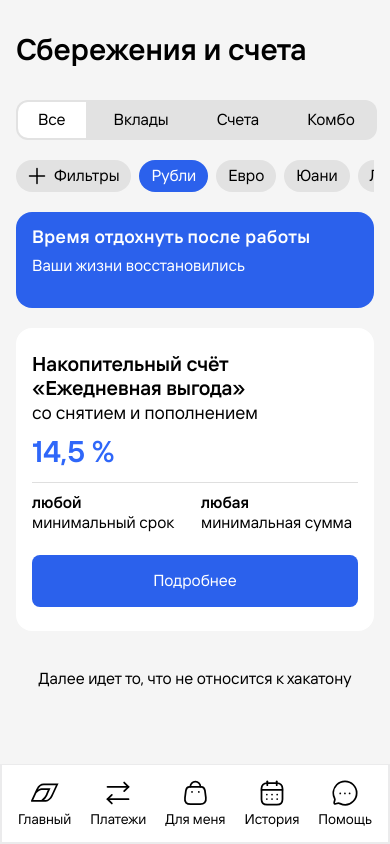
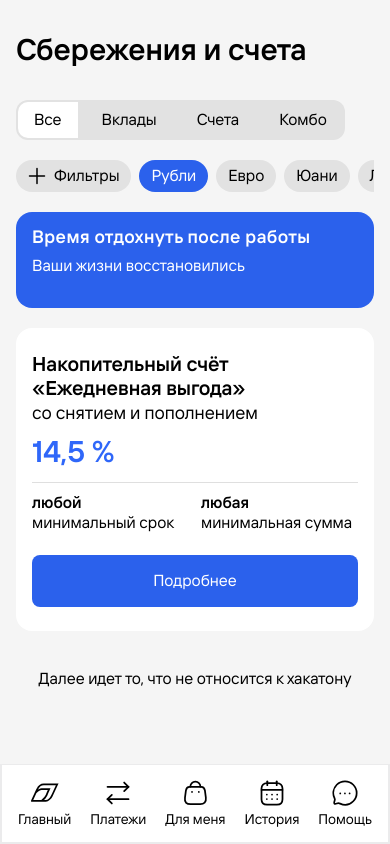
Before and after one commit to OCCASS/gazprom-frontend, a Next.js app: page /savings in a window 390 px wide. Built offline with nearby package versions, Linux system fonts and the light colour scheme.

Commit message:
fix: mobile adaptivity added

```diff
--- a/app/academy/page.tsx
+++ b/app/academy/page.tsx
@@ -22,7 +22,7 @@ const Page = () => {
         <main className="px-4 grid grid-cols-2 gap-3">
             {items.map((item, index) =>
                 <div key={index} className={`relative space-y-2 p-4 rounded-2xl h-64 overflow-hidden cursor-pointer`} style={{ backgroundColor: item.background, color: item.color }} id={item.id}>
-                    <p className="font-medium text-lg">{item.title}</p>
+                    <p className="leading-none font-medium text-lg">{item.title}</p>
                     <p className="leading-none text-lg">{item.subtitle}</p>
                     <img src={item.image} className={twMerge("absolute bottom-0 h-36", index % 2 === 0 ? "right-0" : "left-0")} />
                 </div>
--- a/app/profile/page.tsx
+++ b/app/profile/page.tsx
@@ -18,7 +18,7 @@ const Page = () => {
                         <img src="./bear.svg" width="120" height="120" id="profile_image" />
                         <div className="flex flex-col items-center gap-1">
                             <h2 className="text-2xl font-medium">Платон</h2>
-                            <button className="cursor-pointer text-[#2f67f9] text-lg">
+                            <button className="leading-[1.2] cursor-pointer text-[#2f67f9] text-lg">
                                 Сменить обращение
                             </button>
                         </div>
--- a/app/savings/page.tsx
+++ b/app/savings/page.tsx
@@ -16,12 +16,12 @@ const Page = () => {
                 <h1 className="font-medium text-3xl">Сбережения и счета</h1>
             </header>
             <main className="px-4 space-y-5">
-                <div className="bg-[#e2e2e2] rounded-[12px] overflow-hidden p-[2px] w-fit">
-                    <ul className="flex gap-2">
+                <div className="bg-[#e2e2e2] rounded-[12px] overflow-hidden p-[2px] max-w-full w-fit">
+                    <ul className="flex gap-2 overflow-auto">
                         {
                             switcher.map((item, index) =>
                                 <li key={index}>
-                                    <button className={twMerge("h-9 px-5", item.selected && "bg-white", index === 0 && "rounded-tl-[10px] rounded-bl-[10px]", index === switcher.length - 1 && "rounded-tr-[10px] rounded-br-[10px]")}>
+                                    <button className={twMerge("h-9 px-4", item.selected && "bg-white", index === 0 && "rounded-tl-[10px] rounded-bl-[10px]", index === switcher.length - 1 && "rounded-tr-[10px] rounded-br-[10px]")}>
                                         {item.label}
                                     </button>
                                 </li>
--- a/components/Header/Header.tsx
+++ b/components/Header/Header.tsx
@@ -23,11 +23,11 @@ const Header = ({ children }: { children: React.ReactNode }) => {
     }, []);
 
     return (
-        <header className="flex justify-between items-center gap-4 py-2 px-4">
-            <Link href="/profile">
-                <img src="./bear.svg" width="44" height="44" id="profile_image" />
+        <header className="grid grid-cols-[max-content_1fr_max-content] items-center gap-4 py-2 px-4">
+            <Link href="/profile" className="flex-shrink-0">
+                <img src="./bear.svg" width="32" height="32" id="profile_image" />
             </Link>
-            <input className="flex-1 px-3 h-9 bg-[#ececec] rounded-lg" placeholder={placeholders[index]} />
+            <input className="flex-1 px-3 h-9 bg-[#ececec] rounded-lg min-w-0" placeholder={placeholders[index]} />
             <div className="flex gap-4">
                 {children}
             </div>
--- a/components/Layout/Layout.tsx
+++ b/components/Layout/Layout.tsx
@@ -4,7 +4,7 @@ import Navbar from "../Navbar";
 const Layout = ({ children, withNavbar = true }: { withNavbar?: boolean, children: React.ReactNode }) => {
     return (
         <>
-            <div className={twMerge(withNavbar && "pb-24")}>
+            <div className={twMerge(withNavbar ? "pb-24" : "pb-4")}>
                 {children}
             </div>
             {withNavbar && <Navbar />}
```
